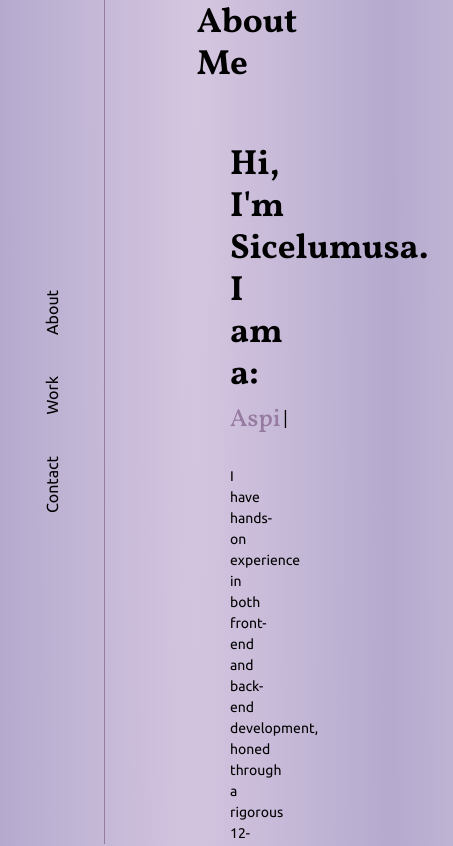
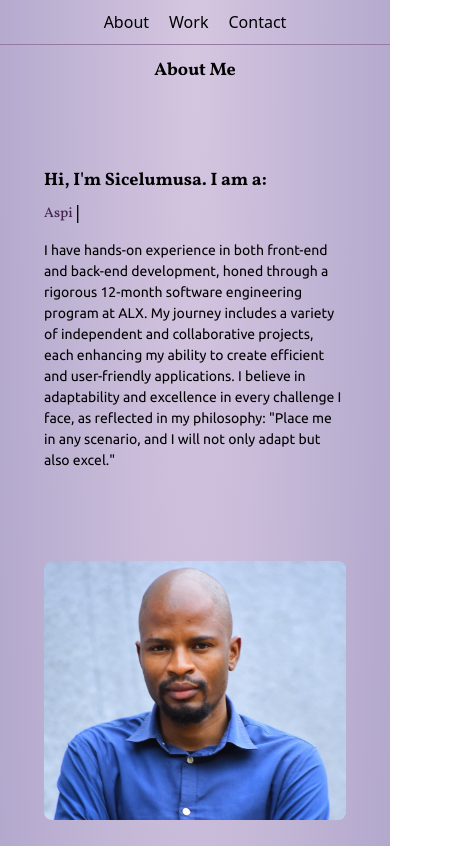
Before and after one commit to Sicelumusa1/Portfolio, a plain HTML site: page index.html in a window 390 px wide. Shown: the top 846 px of the page, 453 px wide, since content can reach past the window. Drawn offline with nearby package versions, Linux system fonts and the light colour scheme.

Commit message:
Added responsiveness

```diff
--- a/index.html
+++ b/index.html
@@ -259,7 +259,7 @@
                     </div>
                 </div>
                 <div class="card-footer">
-                    <a class="customise-btn" href="https://github.com/Sicelumusa1/Local-Government-Evaluator-Backend"><i class="las la-link"></i>PROJECT REPO</a>
+                    <a class="customise-btn" href="https://crep.gabuza.tech/"><i class="las la-link"></i>VISIT THE APP</a>
                     <button type="button" class="btn-close btn-close-white" data-bs-dismiss="modal" aria-label="Close"></button>
                 </div>
                 </div>
@@ -306,7 +306,7 @@
                           </div>
                         </div>
                         <div class="card-footer">
-                          <a class="customise-btn" href="https://farml.netlify.app"><i class="las la-link"></i>VISIT THE APP</a>
+                          <a class="customise-btn" href="https://farm-link.gabuza.tech/"><i class="las la-link"></i>VISIT THE APP</a>
                           <button type="button" class="btn-close btn-close-white" data-bs-dismiss="modal" aria-label="Close"></button>
                         </div>
                       </div>
--- a/scss/_about.scss
+++ b/scss/_about.scss
@@ -39,7 +39,7 @@
         margin-bottom:35px;
         h2 {
           margin: 0;
-          color: #967aa1;
+          color: #462752;
           height: 1em;
         }
         span {
@@ -49,7 +49,7 @@
 
 
       p {
-        max-width: 350px;
+        max-width: 450px;
         margin-bottom: 50px;
         font-size: 14px;
       }
--- a/scss/_responsive.scss
+++ b/scss/_responsive.scss
@@ -0,0 +1,148 @@
+@media (max-width: 991px) {
+
+  #about_me {
+    .image {
+      justify-content: start;
+      height: unset;
+      margin-top: 40px;
+      margin-bottom: 40px;
+    }
+  }
+}
+
+@media (max-width: 767px) {
+#sidebar {
+  position: static;
+  width: 100%;
+  height: auto;
+  border-right: none;
+  border-bottom: 1px solid #967aa1;
+  display: flex;
+  flex-direction: row;
+  align-items: center;
+
+  nav {
+    margin-top: 0;
+    padding: 10px 0;
+    display: flex;
+    flex-direction: row;
+    width: 100%;
+
+    ul {
+      display: flex;
+      flex-direction: row;
+      justify-content: center;
+      align-items: center;
+      padding: 0;
+      width: 100%;
+
+      li {
+        margin: 0 10px;
+        display: flex;
+        flex-direction: row;
+
+        a {
+          text-decoration: none;
+          width: 100%;
+
+          span {
+            writing-mode: horizontal-tb;
+            transform: rotate(0deg);
+            text-align: center;
+
+            &:hover {
+              text-decoration: underline;
+            }
+          }
+        }
+      }
+    }
+  }
+}
+
+
+h1 {
+  font-size: 18px;
+}
+
+h2, h3,
+h4 {
+  font-size: 14px;
+}
+
+main {
+  padding-left: 0;
+
+  > section {
+    padding-right: 32px;
+    padding-left: 32px;
+  }
+  hr {
+    margin-right: 0;
+    margin-left: 0;
+  }
+}
+
+#about_me {
+  .intro {
+    padding-top: 80px;
+
+    p {
+      width: 100%;
+    }
+    .study-field {
+      margin: 0px 0px 14px;
+    }
+  }
+}
+
+}
+
+@media (max-width: 480px) {
+  #abaut_me {
+    .intro {
+      padding: 40px 12px 0;
+    }
+  }
+  .socials {
+  ul {
+      display: flex;
+      flex-wrap: wrap;
+      justify-content: center;
+      width: 100%;
+      margin: 0;
+      padding: 0;
+
+      li {
+
+        a {
+            display: flex;
+            text-decoration: none;
+            align-items: center;
+            padding: 9px 11px;
+            transition: all 0.3s;
+
+            &:hover {
+              background: #1d3557;
+              border-radius: 6px;
+              //opacity: 0.3;
+
+              span, i {
+                color: #fff;
+              }
+            }
+
+            i {
+              padding-right: 8px;
+              font-size: 18px;
+              color: #f1faee;
+            }
+
+            span {
+              color: #f1faee;
+            }
+          }
+      }
+    }
+  }
+}
```
Also changed, not shown: assets/css/main.css, 1 other file.
